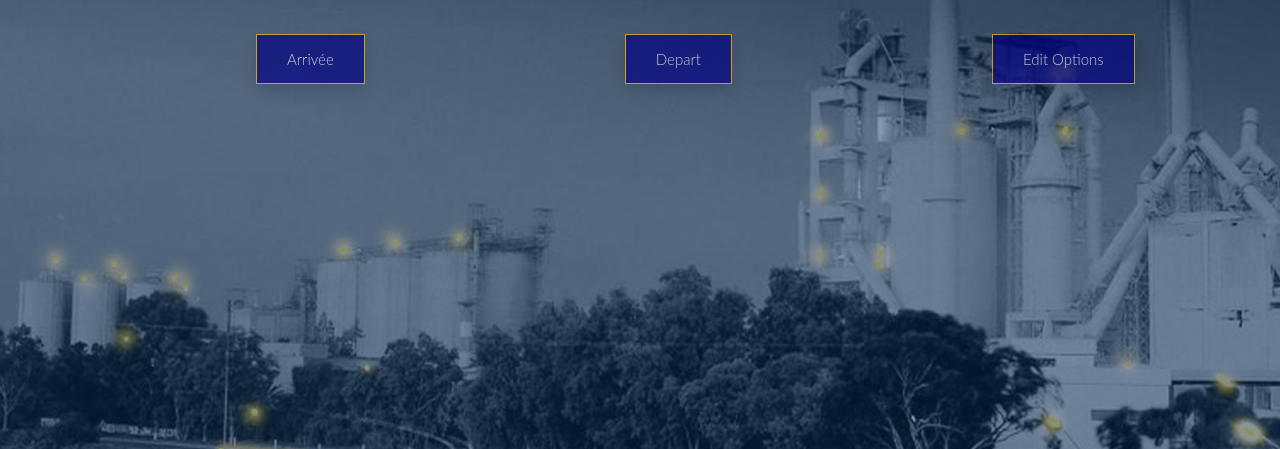
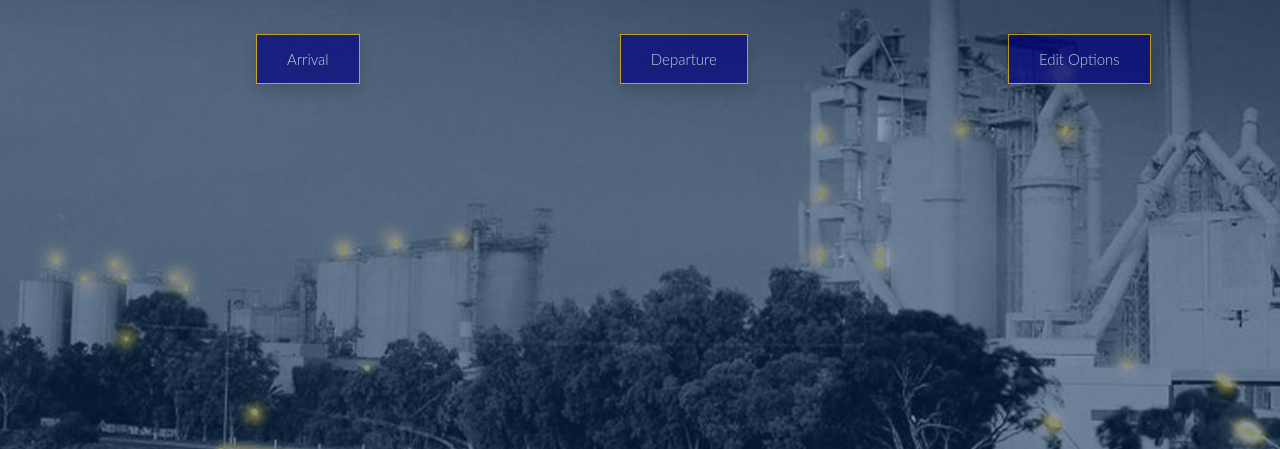
Before and after one commit to ghaith-bouabda/Internship_project, a PHP site: page /dashboard.php in a window 1280 px wide. Shown: the part 100-549 px from the top of the page. Run offline with PHP 8.4, Linux system fonts and the light colour scheme; the visitor is signed in with stand-in values (Sample User, id 1); data that the repository does not hold is empty.

Commit message:
another one

```diff
--- a/Insertoptions.php
+++ b/Insertoptions.php
@@ -199,7 +199,7 @@ section{
         <div class="row justify-content-center">
             <div class="col-md-8 col-lg-6">
                 <div class="form-box">
-                    <h2>Les options à ajouter</h2>
+                    <h2>Insert options</h2>
                     <form method="post" action="insertoptions.php">
                         <input type="hidden" name="csrf_token" value="<?php echo htmlspecialchars($csrf_token); ?>">
 
--- a/dashboard.php
+++ b/dashboard.php
@@ -229,7 +229,7 @@ section{
 <div class="main">
 
 <div class="dropdown">
-  <span>Arrivée</span>
+  <span>Arrival</span>
   <div class="dropdown-content">
   <a href="arrivee.php"> Add</a>
   <a href="arriveeedit.php"> Edit</a>
@@ -237,7 +237,7 @@ section{
   </div>
 </div>
 <div class="dropdown">
-  <span>Depart</span>
+  <span>Departure</span>
   <div class="dropdown-content">
   <a href="depart.php"> Add</a>
   <a href="departedit.php"> Edit</a>
--- a/login.php
+++ b/login.php
@@ -238,7 +238,7 @@ section{
                         <img src="img/logo-1-1.png"  alt="logo" class="logo">
                             <ul class="main-nav">
                             <li> <a href="#">About us</a></li>
-                                <li> <a href="#">Sign up</a></li>
+                                <li> <a href="register.php">Sign up</a></li>
 
 
                             </ul>
--- a/register.php
+++ b/register.php
@@ -63,8 +63,7 @@ if ($_SERVER["REQUEST_METHOD"] == "POST") {
                         <img src="img/logo-1-1.png"  alt="logo" class="logo">
                             <ul class="main-nav">
                             <li> <a href="#">About us</a></li>
-                              <li>  <a href="#">How it works</a></li>
-                            <li>    <a href="#">Our cities</a></li>
+                            <li> <a href="login.php">Login</a></li>
                                 <li> <a href="#">Sign up</a></li>
 
 
```
